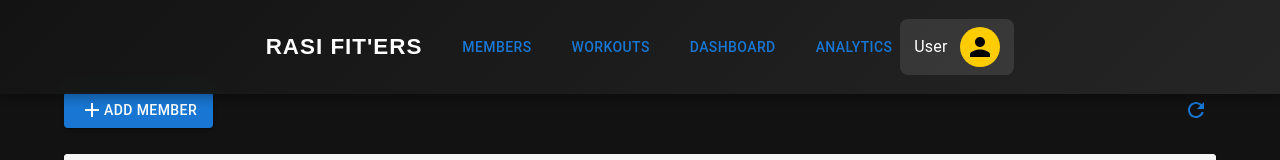
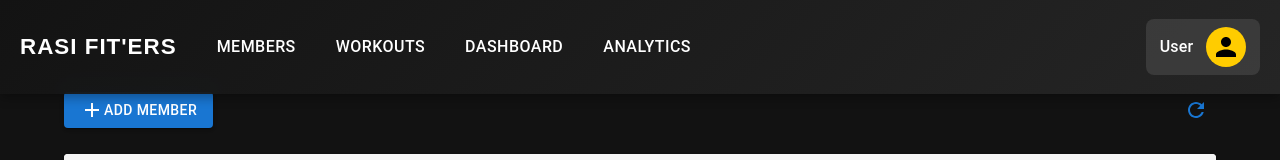
Before and after one commit to vinaySankar2004/RaSi-Fiters-Web-App, a React (Create React App) app in the folder frontend/: page /members in a window 1280 px wide. Shown: the top 160 px of the page. Built offline with nearby package versions, Linux system fonts and the light colour scheme; no server answers.

Commit message:
more front-end changes

```diff
--- a/frontend/src/components/NavbarLoggedIn.js
+++ b/frontend/src/components/NavbarLoggedIn.js
@@ -1,7 +1,7 @@
 import React, { useEffect, useState } from "react";
 import { AppBar, Toolbar, Typography, Button, Avatar, Box, Menu, MenuItem } from "@mui/material";
 import { useNavigate } from "react-router-dom";
-import "../styles/NavbarLoggedIn.css"; // Using the new CSS file
+import "../styles/NavbarLoggedIn.css"; // Ensure styles match Navbar
 
 const NavbarLoggedIn = () => {
     const navigate = useNavigate();
@@ -32,24 +32,27 @@ const NavbarLoggedIn = () => {
 
     return (
         <AppBar position="fixed" className="navbar-loggedin">
-            <Toolbar>
+            <Toolbar className="navbar-loggedin-toolbar">
+                {/* Logo Section */}
                 <Typography variant="h6" className="navbar-loggedin-logo" onClick={() => navigate("/dashboard")}>
                     RASI FIT'ERS
                 </Typography>
 
+                {/* Navigation Links */}
                 <Box className="navbar-loggedin-links">
-                    <Button onClick={() => navigate("/members")} className="navbar-link">Members</Button>
-                    <Button onClick={() => navigate("/workouts")} className="navbar-link">Workouts</Button>
-                    <Button onClick={() => navigate("/dashboard")} className="navbar-link">Dashboard</Button>
-                    <Button onClick={() => navigate("/analytics")} className="navbar-link">Analytics</Button>
+                    <Button onClick={() => navigate("/members")} className="navbar-loggedin-link">Members</Button>
+                    <Button onClick={() => navigate("/workouts")} className="navbar-loggedin-link">Workouts</Button>
+                    <Button onClick={() => navigate("/dashboard")} className="navbar-loggedin-link">Dashboard</Button>
+                    <Button onClick={() => navigate("/analytics")} className="navbar-loggedin-link">Analytics</Button>
                 </Box>
 
-                <Box className="navbar-user" onClick={handleMenuOpen}>
-                    <Typography variant="body1">{username}</Typography>
-                    <Avatar className="navbar-avatar" />
+                {/* User Profile Dropdown */}
+                <Box className="navbar-loggedin-user" onClick={handleMenuOpen}>
+                    <Typography variant="body1" className="navbar-loggedin-username">{username}</Typography>
+                    <Avatar className="navbar-loggedin-avatar" />
                 </Box>
 
-                <Menu anchorEl={anchorEl} open={open} onClose={handleMenuClose} className="navbar-dropdown">
+                <Menu anchorEl={anchorEl} open={open} onClose={handleMenuClose} className="navbar-loggedin-dropdown">
                     <MenuItem onClick={handleLogout}>Log Out</MenuItem>
                 </Menu>
             </Toolbar>
--- a/frontend/src/styles/NavbarLoggedIn.css
+++ b/frontend/src/styles/NavbarLoggedIn.css
@@ -1,3 +1,4 @@
+/* NAVBAR LOGGED IN - Ensuring consistency with Navbar */
 .navbar-loggedin {
     position: fixed !important;
     top: 0 !important;
@@ -11,9 +12,17 @@
     z-index: 1000 !important;
     display: flex !important;
     align-items: center !important;
-    justify-content: space-between !important;
 }
 
+/* Toolbar Consistency */
+.navbar-loggedin-toolbar {
+    display: flex !important;
+    align-items: center !important;
+    justify-content: space-between !important;
+    width: 100% !important;
+}
+
+/* Logo Styling - Match Original Navbar */
 .navbar-loggedin-logo {
     font-weight: 700 !important;
     font-size: 1.4rem !important;
@@ -24,6 +33,7 @@
     cursor: pointer !important;
 }
 
+/* Navigation Links */
 .navbar-loggedin-links {
     display: flex !important;
     gap: 1.5rem !important;
@@ -31,7 +41,7 @@
     margin-left: 2rem !important;
 }
 
-.navbar-loggedin-links a {
+.navbar-loggedin-link {
     color: white !important;
     text-decoration: none !important;
     font-size: 1rem !important;
@@ -39,12 +49,12 @@
     font-weight: 500 !important;
 }
 
-.navbar-loggedin-links a:hover {
+.navbar-loggedin-link:hover {
     color: #ffcc00 !important;
 }
 
-/* User Profile */
-.navbar-user {
+/* User Profile Section */
+.navbar-loggedin-user {
     display: flex !important;
     align-items: center !important;
     gap: 0.8rem !important;
@@ -55,12 +65,33 @@
     transition: background 0.3s ease-in-out !important;
 }
 
-.navbar-user:hover {
+.navbar-loggedin-user:hover {
     background: rgba(255, 255, 255, 0.2) !important;
 }
 
-.navbar-avatar {
+.navbar-loggedin-username {
+    font-size: 1rem !important;
+    color: white !important;
+    font-weight: 500 !important;
+}
+
+/* Avatar Styling */
+.navbar-loggedin-avatar {
     background-color: #ffcc00 !important;
     color: black !important;
     font-weight: bold !important;
 }
+
+/* Dropdown Menu */
+.navbar-loggedin-dropdown {
+    background: rgba(20, 20, 20, 0.9) !important;
+    color: white !important;
+}
+
+.navbar-loggedin-dropdown .MuiMenuItem-root {
+    color: white !important;
+}
+
+.navbar-loggedin-dropdown .MuiMenuItem-root:hover {
+    background: rgba(255, 204, 0, 0.2) !important;
+}
```
